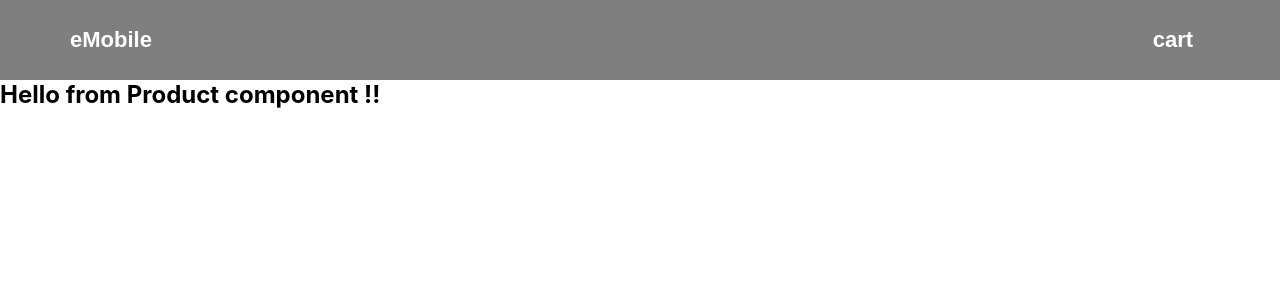
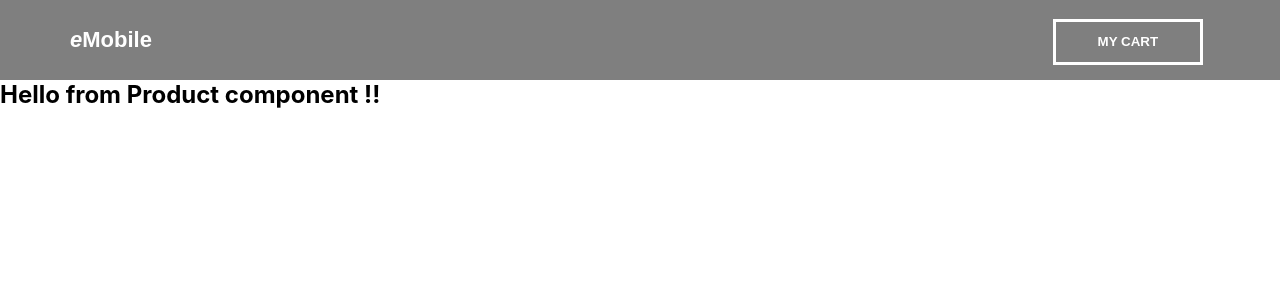
Before and after one commit to YogeshMishra88/eshop, a React (Create React App) app: page / in a window 1280 px wide. Shown: the top 300 px of the page. Built offline with nearby package versions, Linux system fonts and the light colour scheme.

Commit message:
Improved navigation bar

```diff
--- a/src/App.css
+++ b/src/App.css
@@ -28,10 +28,15 @@
   line-height: 80px;
 }
 
-.rightMenu h3{
-  margin-left: 500px;
+ #myCart{
+  background-color: transparent;
+  border: none;
+  font-family: sans-serif;
+  text-transform: uppercase;
   font-weight: bold;
+  line-height: 40px;
+  border: 3px solid white;
+  width: 150px;
   color: white;
-  font-size: 22px;
-  font-family:sans-serif;
-}
+  margin-left: 400px;
+ }
--- a/src/component/navbar.js
+++ b/src/component/navbar.js
@@ -1,14 +1,15 @@
 import React, { Component } from 'react';
+import  {Link} from 'react-router-dom';
 
 class Navbar extends Component {
     render(){
         return(
            <div class="menu">
                <div class="leftMenu">
-                    <h4>eMobile</h4>
+                   <h4><i>e</i>Mobile</h4>
                 </div>
                <div class="rightMenu">
-                   <h3>cart</h3>
+                   <button id="myCart">My Cart</button>
                </div>
            </div>
         )
```
